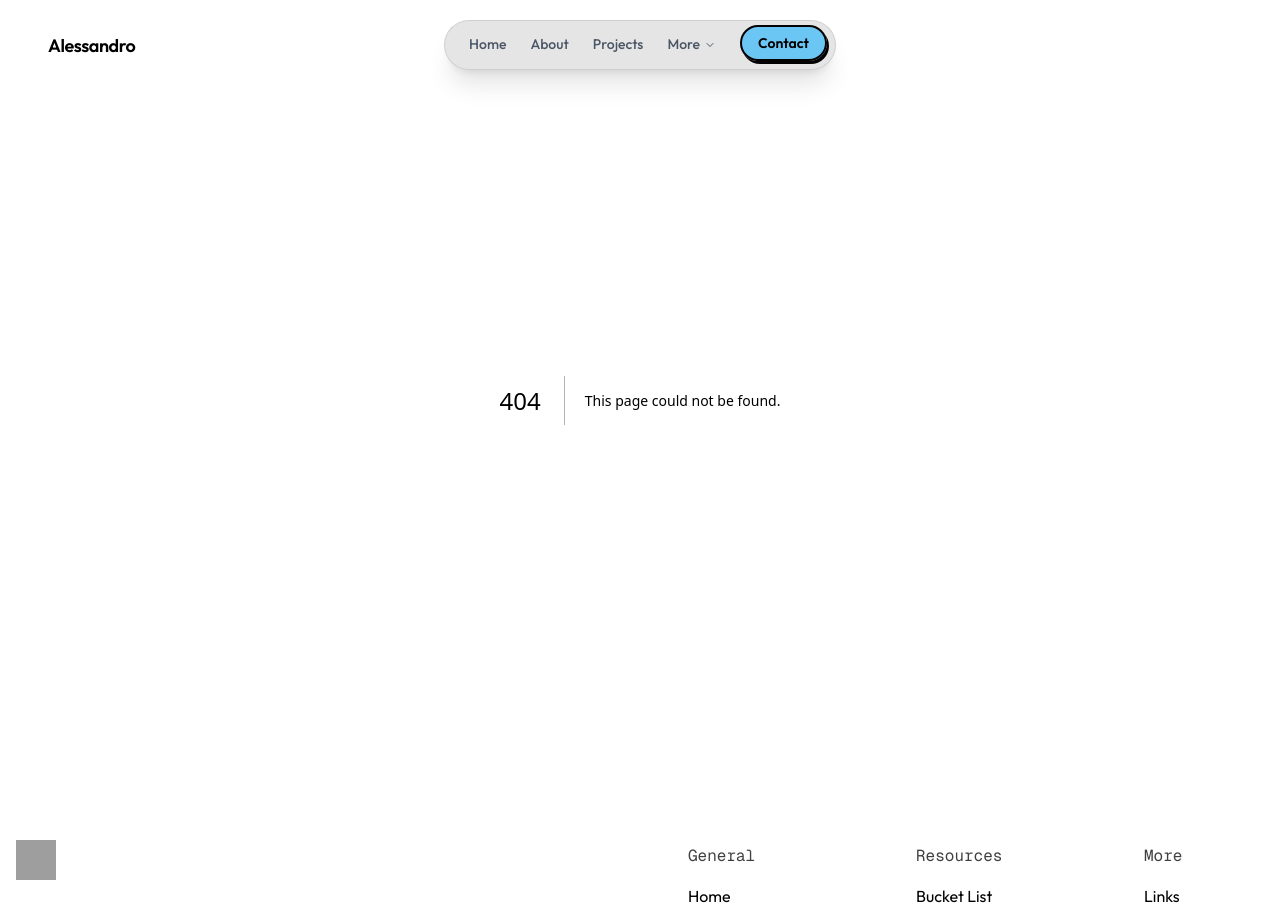
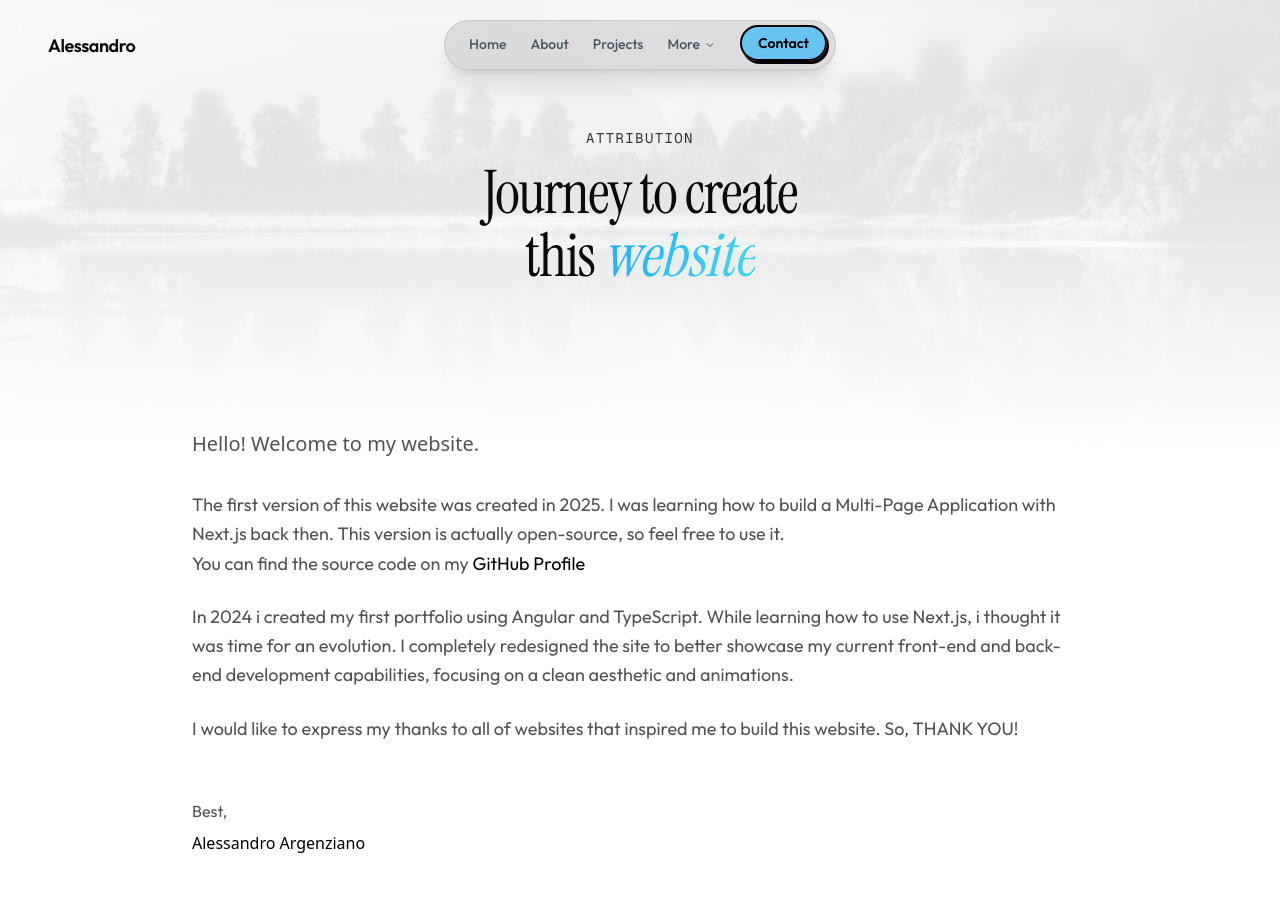
Before and after one commit to alessandro-arg/portfolio-2.0, a Next.js app: page /attribution in a window 1280 px wide. Before the commit this address had no page. Shown: the top 906 px of the page. Built offline with nearby package versions, Linux system fonts and the light colour scheme; grey boxes are pictures that could not be loaded; what fumadocs-ui would draw is missing.

Commit message:
feat: implemented the attribution page. The portfolio is ready, i will let this sit for a while and i will realse the first official version in a few months

```diff
--- /dev/null
+++ b/app/attribution/page.tsx
@@ -0,0 +1,95 @@
+import { AnimatedGradientText } from "@/components/ui/animated-gradient-text";
+import ContactSection from "../contact/ContactSection";
+import Link from "next/link";
+
+export default function Attribution() {
+  return (
+    <>
+      <div className="absolute inset-0 z-[-1] h-[450px] w-full overflow-hidden bg-neutral-100/60 dark:bg-neutral-950/80 [mask-image:linear-gradient(rgb(0,0,0)_40%,rgba(0,0,0,0)_100%)] opacity-30">
+        <img
+          alt="nature background"
+          loading="lazy"
+          decoding="async"
+          className="pointer-events-none absolute inset-0 z-[-1] h-[450px] w-full object-cover mix-blend-overlay select-none grayscale-100"
+          src="/images/nature-bg.webp"
+        />
+      </div>
+      <main className="container relative z-10 mx-auto pt-32">
+        <h2 className="relative z-2 text-balance font-medium text-5xl tracking-tight sm:text-5xl md:mb-36 md:text-6xl text-center max-w-xl mx-auto mb-20 [text-shadow:rgba(255,255,255,0.05)_0_4px_8px,rgba(255,255,255,0.25)_0_8px_30px]">
+          <p className="mb-3 font-mono font-normal text-black/80 text-xs uppercase tracking-widest md:text-sm dark:text-white/70">
+            Attribution
+          </p>
+          <span className="font-instrument">
+            <span className="md:text-6xl">Journey to create</span>
+            <br />
+            <span className="md:text-6xl">
+              this {""}
+              <AnimatedGradientText
+                colorFrom="#4aeedd"
+                colorTo="#16b1ff"
+                className="tracking-normal italic w-full"
+              >
+                website
+              </AnimatedGradientText>
+            </span>
+          </span>
+        </h2>
+        <div className="relative z-10 mx-auto max-w-4xl text-neutral-600 dark:text-neutral-400 sm:mb-50">
+          <div className="flex flex-col gap-y-8">
+            <h1 className="text-xl">Hello! Welcome to my website.</h1>
+            <div className="flex flex-col gap-y-6 text-lg leading-relaxed">
+              <p>
+                The first version of this website was created in 2025. I was
+                learning how to build a Multi-Page Application with Next.js back
+                then. This version is actually open-source, so feel free to use
+                it.
+                <br />
+                You can find the source code on my{" "}
+                <Link
+                  href={"https://github.com/alessandro-arg/portfolio-2.0"}
+                  target="_blank"
+                  className="text-black dark:text-neutral-300"
+                >
+                  GitHub Profile
+                </Link>
+              </p>
+              <p>
+                In 2024 i created my first portfolio using Angular and
+                TypeScript. While learning how to use Next.js, i thought it was
+                time for an evolution. I completely redesigned the site to
+                better showcase my current front-end and back-end development
+                capabilities, focusing on a clean aesthetic and animations.
+              </p>
+              <p>
+                I would like to express my thanks to all of websites that
+                inspired me to build this website. So, THANK YOU!
+              </p>
+            </div>
+            <div className="mt-6 flex flex-col gap-y-2">
+              <p>Best,</p>
+              <div className="relative text-black dark:text-neutral-200">
+                Alessandro Argenziano
+              </div>
+            </div>
+            <div className="mt-6">
+              <p className="text-neutral-600 text-sm dark:text-neutral-400">
+                I offer freelance development for custom websites that are fast,
+                responsive, and SEO-optimized 🚀. To bring your vision to life
+                with clean code, you can reach me at{" "}
+                <a
+                  className="text-black underline hover:text-blue-500 dark:text-neutral-200"
+                  href="mailto:contact@alessandro-argenziano.com"
+                  target="_blank"
+                >
+                  contact@alessandro-argenziano.com
+                </a>
+                .
+              </p>
+            </div>
+          </div>
+        </div>
+      </main>
+      <ContactSection />
+    </>
+  );
+}
```
